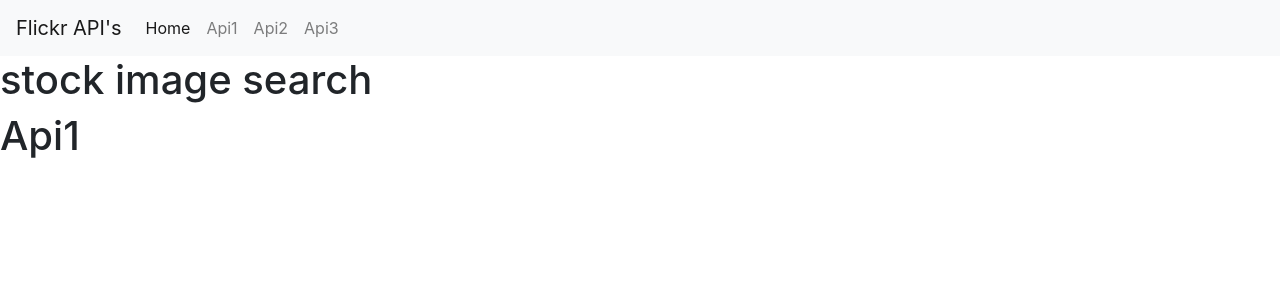
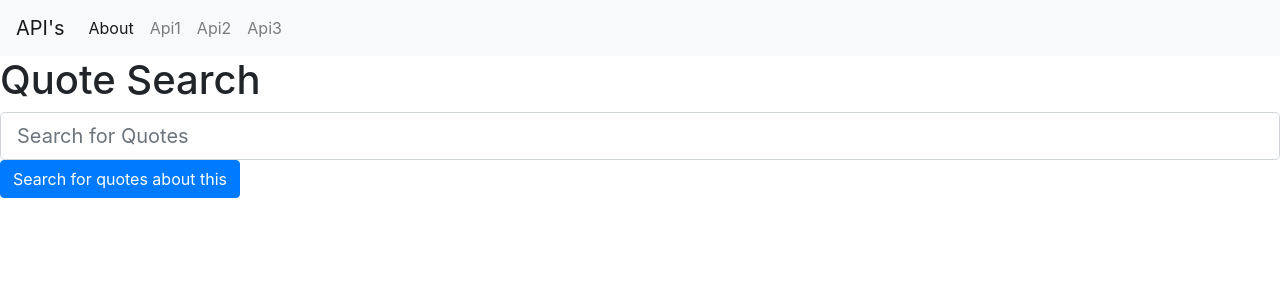
Before and after one commit to imidaho/JMC_React_API_Calls, a React (Create React App) app: page /#/Api1 in a window 1280 px wide. Shown: the top 300 px of the page. Built offline with nearby package versions, Linux system fonts and the light colour scheme.

Commit message:
first functioning api call

```diff
--- a/src/Api1.js
+++ b/src/Api1.js
@@ -1,9 +1,38 @@
-import React from 'react';
+import React, { Component } from 'react';
 import './App.css';
 import PropTypes from 'prop-types'
 
-const Api1 = () => {
-    return <h1>Api1</h1>
+class Api1 extends Component {
+    constructor() {
+        super();
+        this.state = {
+            randomQuote: []
+        }
+    }
+
+    fetchQuote = () => {
+
+    }
+    render() {
+        return (
+            <div>
+                <div>
+                    <h1>Quote Search</h1>
+                </div>
+                <div>
+                    <form onSubmit={this.fetchQuote} >
+                        <input
+                            class="form-control form-control-lg"
+                            type="text"
+                            placeholder="Search for Quotes"
+                            ref={this.photoInput}
+                        />
+                        <button type="submit" class="btn btn-primary mb-2">Search for quotes about this</button>
+                    </form >
+                </div>
+            </div >
+        )
+    }
 }
 
 export default Api1
--- a/src/Api2.js
+++ b/src/Api2.js
@@ -4,15 +4,22 @@ import PropTypes from 'prop-types'
 
 
 class Api2 extends Component {
+    constructor() {
+        super();
+        this.state = {
+            flickrPhotos: []
+        }
+    }
 
     photoInput = React.createRef();
 
     generateImage = (farmId, serverId, Id, secret) => {
-        const html = `
-        <div>
-            <img src=https://farm${farmId}.staticflickr.com/${serverId}/${Id}_${secret}_[b].jpg >
-        </div>`
-        return html
+        console.log(farmId)
+        const url = "https://farm" + farmId + ".staticFlickr.com/" + serverId + "/" + Id + "_" + secret + "_b.jpg"
+
+        return (<div>
+            <img src={url} />
+        </div>)
     }
 
     fetchPhotos = (e) => {
@@ -22,7 +29,8 @@ class Api2 extends Component {
             .then(resp => resp.json())
             .then(data => {
                 console.log(data.photos.photo)
-                return data.photos.photo.map(index => this.generateImage(index.farm, index.server, index.id, index.secret))
+                //return data.photos.photo.map(index => this.generateImage(index.farm, index.server, index.id, index.secret))
+                this.setState({ flickrPhotos: data.photos.photo })
             }
             )
         //.then(array => array.map(index => generateImage(index.farm, index.server, index.id, index.secret)))
@@ -36,22 +44,25 @@ class Api2 extends Component {
     //populatePhotos
     //https://farm{farm-id}.staticflickr.com/{server-id}/{id}_{secret}.jpg
     render() {
+        const photosToDisplay = this.state.flickrPhotos.map(index => this.generateImage(index.farm, index.server, index.id, index.secret))
+
         return (
             <div>
+                <div>
+                    <h1>Photo Search</h1>
+                </div>
                 <div>
                     <form onSubmit={this.fetchPhotos} >
                         <input
                             class="form-control form-control-lg"
                             type="text"
-                            placeholder="search for photos"
+                            placeholder="Enter a Photo Search Term"
                             ref={this.photoInput}
                         />
                         <button type="submit" class="btn btn-primary mb-2">Search for photos with this term</button>
                     </form >
                 </div>
-                <div html={this.generateImage}>
-
-                </div>
+                <div>{photosToDisplay} </div>
             </div >
         )
     }
--- a/src/Api3.js
+++ b/src/Api3.js
@@ -1,11 +1,30 @@
-import React from 'react';
+import React, { Component } from 'react';
 import './App.css';
 import PropTypes from 'prop-types'
 
-const Api3 = () => {
-    return <h1>Api3</h1>
+class Api3 extends Component {
+    render() {
+        return (
+            <div>
+                <div>
+                    <h1>Random Users</h1>
+                </div>
+                <div>
+                    <form >
+                        {/*onSubmit={this.fetchQuote} */}
+                        <input
+                            class="form-control form-control-lg"
+                            type="text"
+                            placeholder="How Many Users?"
+                            ref={this.photoInput}
+                        />
+                        <button type="submit" class="btn btn-primary mb-2">Get Users</button>
+                    </form >
+                </div>
+            </div >
+        )
+    }
 }
-
 //fetch('https://financialmodelingprep.com/api/cryptocurrency?datatype=json').then(x=> x.json()).then(console.log)
 
 export default Api3
--- a/src/App.js
+++ b/src/App.js
@@ -5,24 +5,8 @@ import Api1 from './Api1'
 import Api2 from './Api2'
 import NavBar from './NavBar'
 import Api3 from './Api3'
-//import Results from './Results'
-// user can search for a louisville restaurant
-// user will then be able to see scores of that restaurant, a picture of the storefront, and a pic/gif randomly selected by the search term of the restuarant's inspection score, ex: '98'
-// user can also refer to the history of the searches for reference while still on the page.
+// user can s
 class App extends Component {
-
-
-  state = {
-    Restaurants: [],
-    currentRestaurant: {},
-    searchQueries: []
-  }
-
-  // addRestaurant = () => { };
-  // add props to route path?
-  // where should the search value state be stored?
-
-  //componentDidMount() {
 
 
   render() {
@@ -30,8 +14,7 @@ class App extends Component {
       <HashRouter>
         <div>
           <NavBar />
-          <h1>stock image search</h1>
-          {/* //<Route exact path="/" component={Home} /> */}
+          {/* //<Route exact path="/" component={About} /> */}
           <Route path="/Api1" component={Api1} />
           <Route path="/Api2" component={Api2} />
           <Route path="/Api3" component={Api3} />
--- a/src/NavBar.js
+++ b/src/NavBar.js
@@ -6,7 +6,7 @@ import PropTypes from 'prop-types'
 const NavBar = () => {
     return (
         <nav class="navbar navbar-expand-lg navbar-light bg-light">
-            <Link class="navbar-brand" to="/">Flickr API's </Link>
+            <Link class="navbar-brand" to="/">API's </Link>
             <button class="navbar-toggler" type="button" data-toggle="collapse" data-target="#navbarSupportedContent" aria-controls="navbarSupportedContent" aria-expanded="false" aria-label="Toggle navigation">
                 <span class="navbar-toggler-icon"></span>
             </button>
@@ -14,7 +14,7 @@ const NavBar = () => {
             <div class="collapse navbar-collapse" id="navbarSupportedContent">
                 <ul class="navbar-nav mr-auto">
                     <li class="nav-item active">
-                        <Link class="nav-link" to="/">Home<span class="sr-only">(current)</span></Link>
+                        <Link class="nav-link" to="/">About<span class="sr-only">(current)</span></Link>
                     </li>
                     <li class="nav-item">
                         <Link class="nav-link" to="/Api1">Api1</Link>
@@ -29,10 +29,6 @@ const NavBar = () => {
 
             </div>
         </nav>
-        // <ul>
-        //     <Link to='/'><li>Go Home</li></Link>
-        //     <Link to='/Away'><li>Go Away</li></Link>
-        // </ul>
     )
 };
 
```
Also changed, not shown: src/About.js (added, +18 -0 lines).
